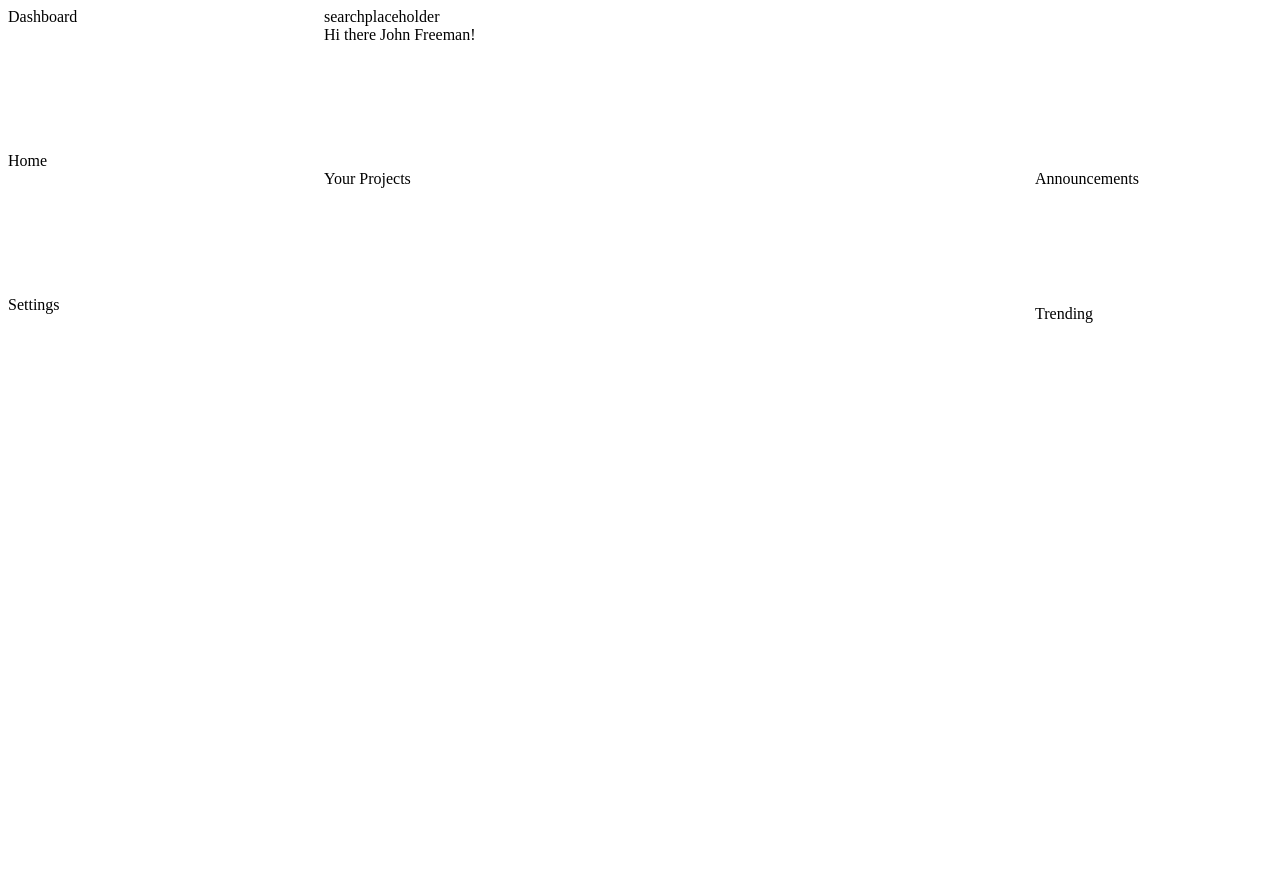
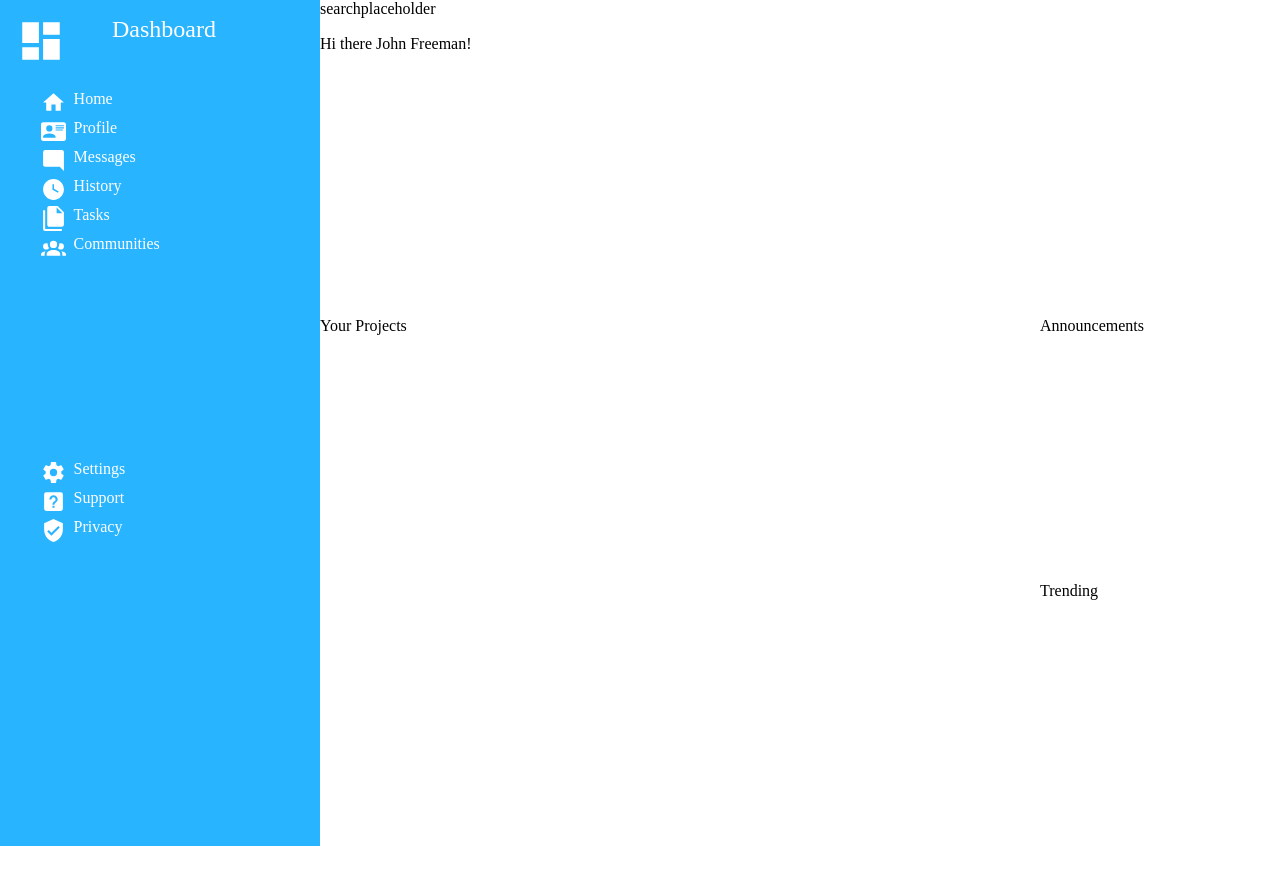
Before and after one commit to SarahEGood/admin-dashboard, a plain HTML site: page index.html in a window 1280 px wide. Before the commit the page ends 800 px from the top, so only its background shows below. Drawn offline with Linux system fonts and the light colour scheme.

Commit message:
sidebar assets and layout

```diff
--- a/index.html
+++ b/index.html
@@ -10,13 +10,88 @@
     <div class="container">
         <div class="sidebar">
             <div class="sidebar-header">
-                Dashboard
+                <div id="dashboard-icon">
+                    <img src="resources/view-dashboard.svg">
+                </div>
+                <div class="dashboard-header">
+                    Dashboard
+                </div>
             </div>
             <div class="sidebar-navtop">
-                Home
+                <div class="sidebar-row">
+                    <div class="sidebar-icon">
+                        <img src="resources/home.svg">
+                    </div>
+                    <div class="sidebar-label">
+                        Home
+                    </div>
+                </div>
+                <div class="sidebar-row">
+                    <div class="sidebar-icon">
+                        <img src="resources/card-account-details.svg">
+                    </div>
+                    <div class="sidebar-label">
+                        Profile
+                    </div>
+                </div>
+                <div class="sidebar-row">
+                    <div class="sidebar-icon">
+                        <img src="resources/message-reply.svg">
+                    </div>
+                    <div class="sidebar-label">
+                        Messages
+                    </div>
+                </div>
+                <div class="sidebar-row">
+                    <div class="sidebar-icon">
+                        <img src="resources/clock-time-four.svg">
+                    </div>
+                    <div class="sidebar-label">
+                        History
+                    </div>
+                </div>
+                <div class="sidebar-row">
+                    <div class="sidebar-icon">
+                        <img src="resources/file-multiple.svg">
+                    </div>
+                    <div class="sidebar-label">
+                        Tasks
+                    </div>
+                </div>
+                <div class="sidebar-row">
+                    <div class="sidebar-icon">
+                        <img src="resources/account-group.svg">
+                    </div>
+                    <div class="sidebar-label">
+                        Communities
+                    </div>
+                </div>
             </div>
             <div class="sidebar-navbottom">
-                Settings
+                <div class="sidebar-row">
+                    <div class="sidebar-icon">
+                        <img src="resources/cog.svg">
+                    </div>
+                    <div class="sidebar-label">
+                        Settings
+                    </div>
+                </div>
+                <div class="sidebar-row">
+                    <div class="sidebar-icon">
+                        <img src="resources/help-box.svg">
+                    </div>
+                    <div class="sidebar-label">
+                        Support
+                    </div>
+                </div>
+                <div class="sidebar-row">
+                    <div class="sidebar-icon">
+                        <img src="resources/shield-check.svg">
+                    </div>
+                    <div class="sidebar-label">
+                        Privacy
+                    </div>
+                </div>
             </div>
         </div>
         <div class="header">
--- a/styles.css
+++ b/styles.css
@@ -1,3 +1,8 @@
+body {
+    margin: 0px;
+    padding: 0px;
+}
+
 .container {
     display: grid;
     grid-template-columns: 1fr 3fr;
@@ -8,6 +13,47 @@
     grid-column: 1 / 1;
     grid-row: 1 / 4;
     display:grid;
+    grid-template-rows: 1fr 5fr 5fr;
+    background-color: rgb(41, 180, 255);
+    padding: 16px;
+    color: white;
+}
+
+.sidebar-header {
+    display: grid;
+    grid-rows: 1/1;
+    grid-template-columns: 1fr 2fr;
+    padding-bottom: 20px;
+}
+
+.sidebar-row {
+    display:grid;
+    grid-template-columns: 1fr 4fr;
+}
+
+.sidebar-icon {
+    grid-column: 1/1;
+    padding-left: 25px;
+}
+
+
+.sidebar-label {
+    grid-column: 2/2;
+}
+
+.dashboard-icon {
+    grid-columns: 1/1;
+    padding-left: 25px;
+}
+
+.dashboard-header {
+    grid-columns: 2/2;
+    font-size: x-large;
+}
+
+.sidebar-icon img, #dashboard-icon img{
+    filter: drop-shadow(0px 1000px 0 white);
+    transform: translateY(-1000px);
 }
 
 .header {
@@ -54,3 +100,13 @@
     display: grid;
     grid-template-rows: 1fr 1fr 1fr;
 }
+
+#dashboard-icon img {
+    height: min(100%, 50px);
+    width: min(100%, 50px);
+}
+
+.sidebar-icon {
+    height: min(100%, 25px);
+    width: min(100%, 25px);
+}
```
Also changed, not shown: resources/account-group.svg (added), resources/bell-ring.svg (added), resources/card-account-details.svg (added), resources/clock-time-four.svg (added), resources/cog.svg (added), resources/eye-plus-outline.svg (added), resources/file-multiple.svg (added), resources/help-box.svg (added), resources/home.svg (added), resources/message-reply.svg (added), resources/share-variant-outline.svg (added), resources/shield-check.svg (added), resources/star-plus-outline.svg (added), resources/view-dashboard.svg (added).
